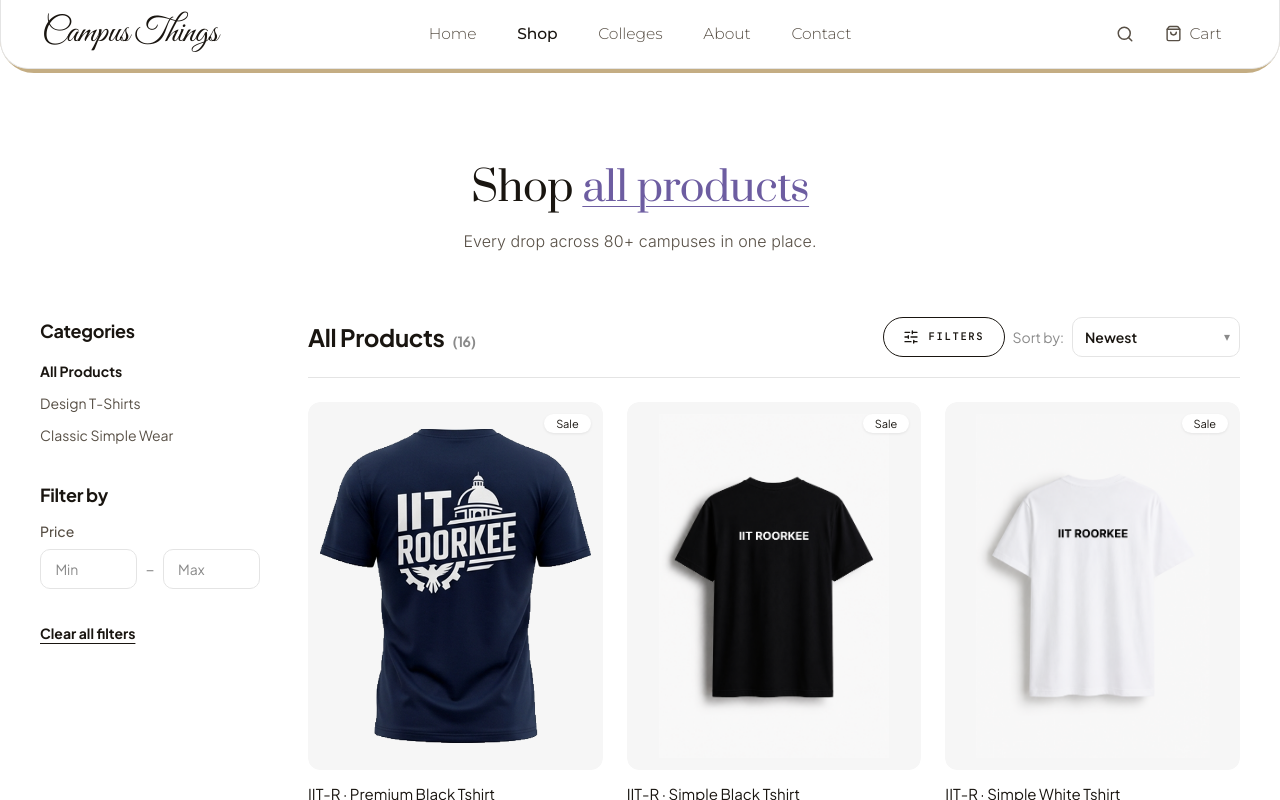
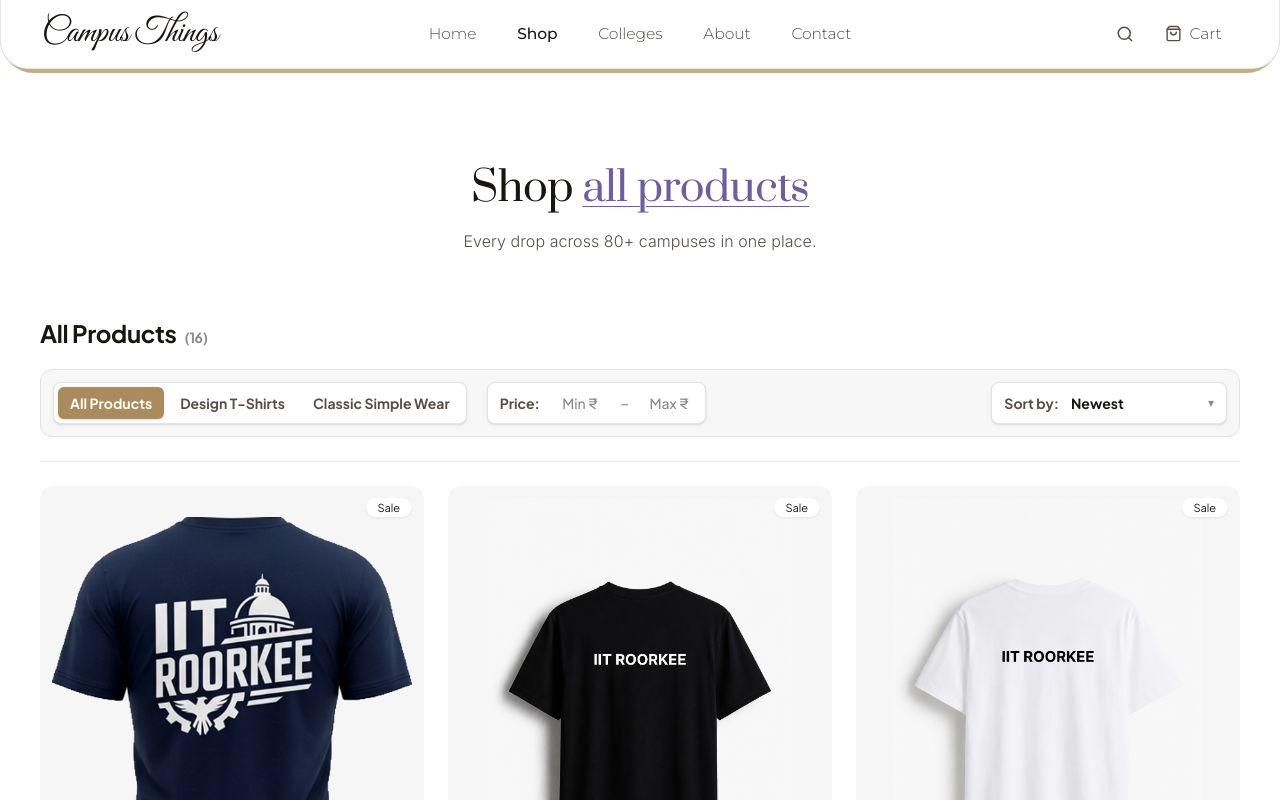
Before and after one commit to Ankit-yadav-8/campusthings, a Next.js app: page /shop in a window 1280 px wide. Shown: the top 800 px of the page. Built offline with nearby package versions, Linux system fonts and the light colour scheme.

Commit message:
feat: replace sidebar filters with sleek inline top-bar filters

```diff
--- a/components/ShopBrowser.tsx
+++ b/components/ShopBrowser.tsx
@@ -1,8 +1,6 @@
 "use client";
 
 import { useMemo, useState } from "react";
-import { motion, AnimatePresence } from "motion/react";
-import { SlidersHorizontal, X } from "lucide-react";
 import BuyBoxCard from "@/components/BuyBoxCard";
 import {
   shopOrder, SECTIONS, getCollege,
@@ -23,7 +21,6 @@
   const [max, setMax] = useState("");
   const [sort, setSort] = useState<SortKey>("featured");
   const [limit, setLimit] = useState(PAGE);
-  const [sheet, setSheet] = useState(false);
 
   const filtered = useMemo(() => {
     const lo = min ? parseInt(min) : 0;
@@ -55,65 +52,72 @@
   const shown = filtered.slice(0, limit);
   const reset = () => { setCat("all"); setMin(""); setMax(""); setLimit(PAGE); };
 
-  const Sidebar = (
-    <div className="space-y-8">
-      {SECTIONS.length > 1 && (
-        <div>
-          <h4 className="h-card text-lg mb-3">Categories</h4>
-          <ul className="space-y-1">
-            <CatItem active={cat === "all"} onClick={() => { setCat("all"); setLimit(PAGE); }}>All Products</CatItem>
-            {SECTIONS.map((s) => (
-              <CatItem key={s.id} active={cat === s.id} onClick={() => { setCat(s.id); setLimit(PAGE); }}>{s.name}</CatItem>
-            ))}
-          </ul>
-        </div>
-      )}
+  return (
+    <div className="flex flex-col gap-6">
+      <div>
+        <div className="pb-6 mb-6 border-b border-line space-y-5">
+          <h2 className="h-card text-2xl flex items-center justify-between">
+            <span>
+              {query?.trim()
+                ? `Results for "${query.trim()}"`
+                : cat === "all" ? "All Products" : SECTIONS.find((s) => s.id === cat)?.name}
+              <span className="ml-2 text-sm font-sans text-muted">({filtered.length})</span>
+            </span>
+          </h2>
 
-      <div>
-        <h4 className="h-card text-lg mb-3">Filter by</h4>
-        <p className="text-sm font-medium text-ink-soft mb-2">Price</p>
-        <div className="flex items-center gap-2">
-          <input value={min} onChange={(e) => { setMin(e.target.value.replace(/\D/g, "")); setLimit(PAGE); }} inputMode="numeric" placeholder="Min"
-            className="field h-10 text-sm" />
-          <span className="text-muted">–</span>
-          <input value={max} onChange={(e) => { setMax(e.target.value.replace(/\D/g, "")); setLimit(PAGE); }} inputMode="numeric" placeholder="Max"
-            className="field h-10 text-sm" />
-        </div>
-      </div>
+          <div className="flex flex-wrap items-center gap-4 bg-bg-soft p-2 sm:p-3 rounded-xl border border-line justify-between">
+            <div className="flex flex-wrap items-center gap-3 sm:gap-5">
+              {/* Category Pills */}
+              {SECTIONS.length > 1 && (
+                <div className="flex flex-wrap items-center gap-1 p-1 bg-white border border-line-strong rounded-lg shadow-sm">
+                  <button
+                    onClick={() => { setCat("all"); setLimit(PAGE); }}
+                    className={cn("px-3 py-1.5 text-sm font-bold rounded-md whitespace-nowrap transition-colors", cat === "all" ? "bg-accent text-white shadow-sm" : "text-ink-soft hover:text-ink hover:bg-bg-soft")}
+                  >
+                    All Products
+                  </button>
+                  {SECTIONS.map((s) => (
+                    <button
+                      key={s.id}
+                      onClick={() => { setCat(s.id); setLimit(PAGE); }}
+                      className={cn("px-3 py-1.5 text-sm font-bold rounded-md whitespace-nowrap transition-colors", cat === s.id ? "bg-accent text-white shadow-sm" : "text-ink-soft hover:text-ink hover:bg-bg-soft")}
+                    >
+                      {s.name}
+                    </button>
+                  ))}
+                </div>
+              )}
 
-      <button onClick={reset} className="text-sm font-bold underline underline-offset-4 hover:text-coral transition-colors">Clear all filters</button>
-    </div>
-  );
+              {/* Price Filter */}
+              <div className="flex items-center gap-2 shrink-0 bg-white border border-line-strong rounded-lg p-1 shadow-sm">
+                <span className="text-sm font-bold text-ink-soft pl-2 hidden sm:inline-block">Price:</span>
+                <input value={min} onChange={(e) => { setMin(e.target.value.replace(/\D/g, "")); setLimit(PAGE); }} inputMode="numeric" placeholder="Min ₹"
+                  className="w-16 h-8 text-sm px-2 text-center font-medium outline-none bg-transparent placeholder:text-muted" />
+                <span className="text-muted">–</span>
+                <input value={max} onChange={(e) => { setMax(e.target.value.replace(/\D/g, "")); setLimit(PAGE); }} inputMode="numeric" placeholder="Max ₹"
+                  className="w-16 h-8 text-sm px-2 text-center font-medium outline-none bg-transparent placeholder:text-muted" />
+              </div>
 
-  return (
-    <div className="grid lg:grid-cols-[220px_1fr] gap-8 lg:gap-12">
-      <aside className="hidden lg:block">
-        <div className="sticky top-28">{Sidebar}</div>
-      </aside>
+              {/* Clear Filters */}
+              {(min || max) && (
+                <button onClick={() => { setMin(""); setMax(""); setLimit(PAGE); }} className="text-sm font-bold text-coral hover:text-coral-dark transition-colors shrink-0">
+                  Clear price
+                </button>
+              )}
+            </div>
 
-      <div>
-        <div className="flex flex-wrap items-center gap-3 justify-between pb-5 mb-6 border-b border-line">
-          <h2 className="h-card text-2xl">
-            {query?.trim()
-              ? `Results for "${query.trim()}"`
-              : cat === "all" ? "All Products" : SECTIONS.find((s) => s.id === cat)?.name}
-            <span className="ml-2 text-sm font-sans text-muted">({filtered.length})</span>
-          </h2>
-          <div className="flex items-center gap-2">
-            <button onClick={() => setSheet(true)} className="lg:hidden btn btn-sm btn-white">
-              <SlidersHorizontal className="w-4 h-4" /> Filters
-            </button>
-            <label className="flex items-center gap-2 text-sm text-muted">
-              <span className="hidden sm:inline">Sort by:</span>
+            {/* Sort By */}
+            <label className="flex items-center gap-2 text-sm text-muted shrink-0 bg-white border border-line-strong rounded-lg p-1 pl-3 shadow-sm ml-auto">
+              <span className="hidden sm:inline font-bold text-ink-soft">Sort by:</span>
               <span className="relative">
                 <select value={sort} onChange={(e) => setSort(e.target.value as SortKey)}
-                  className="field h-10 w-auto appearance-none pl-3 pr-8 text-sm font-semibold cursor-pointer">
+                  className="h-8 w-auto appearance-none pl-1 pr-7 text-sm font-bold text-ink cursor-pointer outline-none bg-transparent">
                   <option value="featured">Newest</option>
                   <option value="price-asc">Price: Low to High</option>
                   <option value="price-desc">Price: High to Low</option>
                   <option value="rating">Top rated</option>
                 </select>
-                <span className="pointer-events-none absolute right-2.5 top-1/2 -translate-y-1/2 text-muted text-xs">▾</span>
+                <span className="pointer-events-none absolute right-2 top-1/2 -translate-y-1/2 text-muted text-xs">▾</span>
               </span>
             </label>
           </div>
@@ -140,43 +144,6 @@
         )}
       </div>
 
-      {/* mobile filter sheet */}
-      <AnimatePresence>
-        {sheet && (
-          <>
-            <motion.div initial={{ opacity: 0 }} animate={{ opacity: 1 }} exit={{ opacity: 0 }}
-              onClick={() => setSheet(false)} className="fixed inset-0 z-[60] bg-ink/30 backdrop-blur-[2px] lg:hidden" />
-            <motion.div initial={{ y: "100%" }} animate={{ y: 0 }} exit={{ y: "100%" }}
-              transition={{ type: "spring", damping: 30, stiffness: 300 }}
-              className="fixed inset-x-0 bottom-0 z-[61] max-h-[82vh] overflow-y-auto rounded-t-[22px] border-t border-x border-line bg-page p-6 lg:hidden">
-              <div className="flex items-center justify-between mb-5">
-                <h3 className="h-card text-xl">Filters</h3>
-                <button onClick={() => setSheet(false)} className="grid place-items-center w-9 h-9 rounded-lg border border-line-strong bg-white transition-colors hover:bg-bg-soft"><X className="w-5 h-5" /></button>
-              </div>
-              {Sidebar}
-              <button onClick={() => setSheet(false)} className="mt-6 btn btn-accent btn-block">
-                Show {filtered.length} results
-              </button>
-            </motion.div>
-          </>
-        )}
-      </AnimatePresence>
     </div>
   );
 }
-
-function CatItem({ active, onClick, children }: { active: boolean; onClick: () => void; children: React.ReactNode }) {
-  return (
-    <li>
-      <button
-        onClick={onClick}
-        className={cn(
-          "text-left text-sm py-1 transition-colors",
-          active ? "text-ink font-bold" : "text-ink-soft hover:text-ink"
-        )}
-      >
-        {children}
-      </button>
-    </li>
-  );
-}
```
